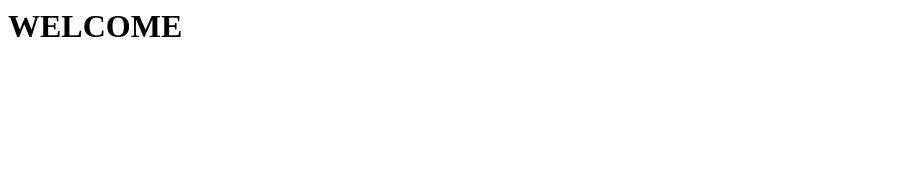
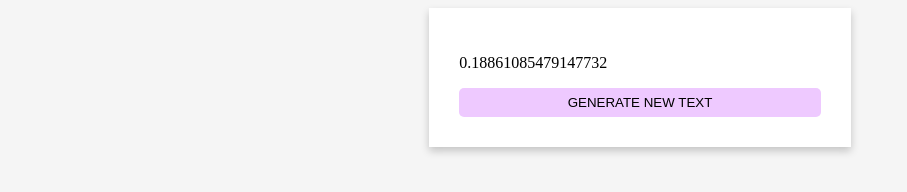
Before and after one commit to marekjw/marekjw.github.io, a plain HTML site: page index.html in a window 1280 px wide. Shown: the whole page, without its empty margins (0-907 px from the left). Drawn offline with Linux system fonts and the light colour scheme.

Commit message:
Add styles

```diff
--- /dev/null
+++ b/grid.css
@@ -0,0 +1,20 @@
+#main-container{
+    display: grid;
+}
+
+#main-content{
+    grid-area: main;
+}
+
+@media screen and (min-width: 600px){
+    #main-container{
+        grid-template-columns: 1fr 1fr 1fr;
+        grid-template-areas: '. main .';
+    }
+}
+
+@media screen and (max-width: 600px) {
+    #main-container{
+        grid-template-areas: 'main';
+    }
+}
--- a/index.html
+++ b/index.html
@@ -1,11 +1,24 @@
 <html>
 
 <head>
-
+    <link rel="stylesheet" href="grid.css">
+    <link rel="stylesheet" href="styles.css">
+    <script src="script.js"></script>
 </head>
 
-<body>
-    <h1>WELCOME</h1>
+<body onload="generate_text()">
+    <div id="main-container">
+        <div id="main-content">
+            <div id="main-text-contaier">
+                <p id="main-text"></p>
+            </div>
+            <div id="button-container">
+                <button onclick="generate_text()" id="generate-button">
+                    GENERATE NEW TEXT
+                </button>
+            </div>
+        </div>
+    </div>
 </body>
 
 </html>
--- /dev/null
+++ b/script.js
@@ -0,0 +1,4 @@
+function generate_text() {
+    var paragraph = document.getElementById("main-text");
+    paragraph.innerText = Math.random().toString();
+}
--- /dev/null
+++ b/styles.css
@@ -0,0 +1,26 @@
+body {
+    background-color: whitesmoke;
+}
+
+#main-content{
+    box-shadow: 0 4px 8px 0 rgba(0,0,0,0.2);
+    transition: 0.3s;
+    background-color: white;
+    padding: 30px;
+}
+
+#main-content:hover {
+    box-shadow: 0 8px 16px 0 rgba(0,0,0,0.2);
+}
+
+#generate-button{
+    width: 100%;
+    border-radius: 5px;
+    border: 0px;
+    background-color: #eec9ff;;
+    padding: 7px;
+}
+
+#generate-button:active{
+    background-color: #dea1fa;
+}
```
Also changed, not shown: 1 other file.
